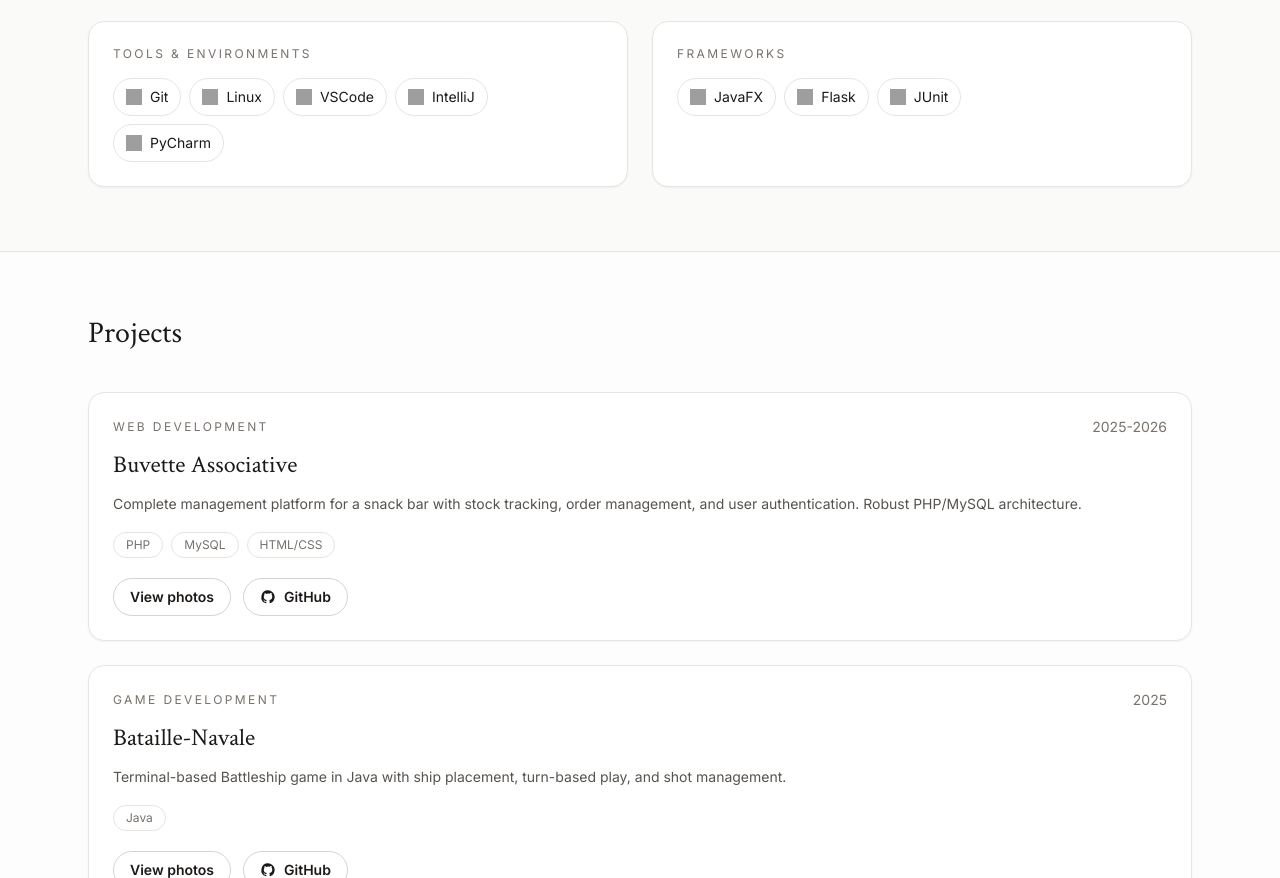
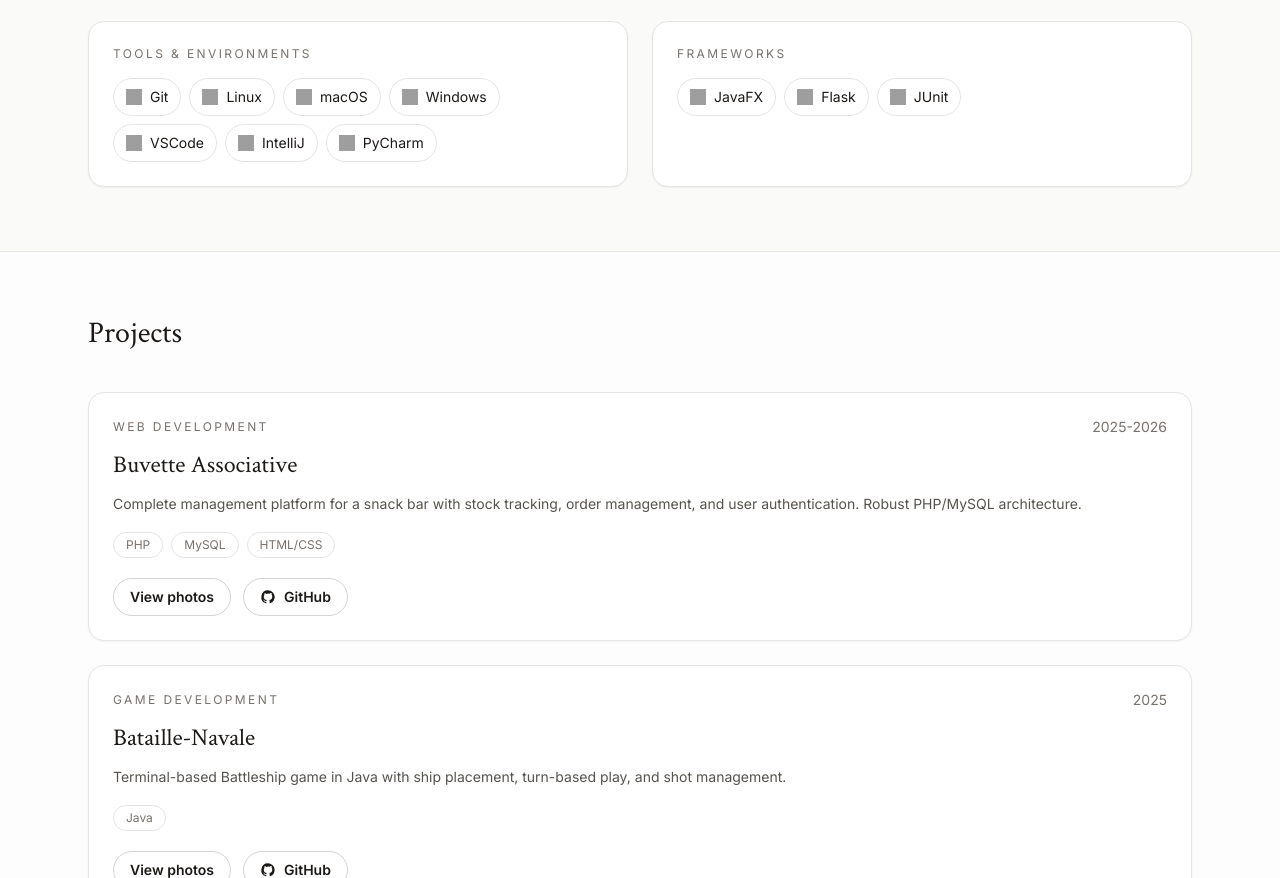
Before and after one commit to kishannnpatel/Portfolio-Final, a website: page index.html in a window 1280 px wide. Shown: the part 1624-2502 px from the top of the page. Drawn offline with nearby package versions, Linux system fonts and the light colour scheme; grey boxes are pictures that could not be loaded.

Commit message:
ajouts d'outils & environnements

```diff
--- a/index.html
+++ b/index.html
@@ -164,6 +164,8 @@
                     <div class="mt-4 flex flex-wrap gap-2">
                         <span class="inline-flex items-center gap-2 rounded-full border border-stone-200 px-3 py-2 text-sm dark:border-stone-700"><img class="h-4 w-4" src="https://raw.githubusercontent.com/devicons/devicon/master/icons/git/git-original.svg" alt="Git" loading="lazy">Git</span>
                         <span class="inline-flex items-center gap-2 rounded-full border border-stone-200 px-3 py-2 text-sm dark:border-stone-700"><img class="h-4 w-4" src="https://raw.githubusercontent.com/devicons/devicon/master/icons/linux/linux-original.svg" alt="Linux" loading="lazy">Linux</span>
+                        <span class="inline-flex items-center gap-2 rounded-full border border-stone-200 px-3 py-2 text-sm dark:border-stone-700"><img class="h-4 w-4" src="https://raw.githubusercontent.com/devicons/devicon/master/icons/apple/apple-original.svg" alt="macOS" loading="lazy">macOS</span>
+                        <span class="inline-flex items-center gap-2 rounded-full border border-stone-200 px-3 py-2 text-sm dark:border-stone-700"><img class="h-4 w-4" src="https://raw.githubusercontent.com/devicons/devicon/master/icons/windows8/windows8-original.svg" alt="Windows" loading="lazy">Windows</span>
                         <span class="inline-flex items-center gap-2 rounded-full border border-stone-200 px-3 py-2 text-sm dark:border-stone-700"><img class="h-4 w-4" src="https://raw.githubusercontent.com/devicons/devicon/master/icons/vscode/vscode-original.svg" alt="VSCode" loading="lazy">VSCode</span>
                         <span class="inline-flex items-center gap-2 rounded-full border border-stone-200 px-3 py-2 text-sm dark:border-stone-700"><img class="h-4 w-4" src="https://raw.githubusercontent.com/devicons/devicon/master/icons/intellij/intellij-original.svg" alt="IntelliJ" loading="lazy">IntelliJ</span>
                         <span class="inline-flex items-center gap-2 rounded-full border border-stone-200 px-3 py-2 text-sm dark:border-stone-700"><img class="h-4 w-4" src="https://raw.githubusercontent.com/devicons/devicon/master/icons/pycharm/pycharm-original.svg" alt="PyCharm" loading="lazy">PyCharm</span>
--- a/style.css
+++ b/style.css
@@ -1,6 +1,3 @@
-
-
-@import "{{ site.theme }}";
 
 html {
     scroll-behavior: smooth;
```
